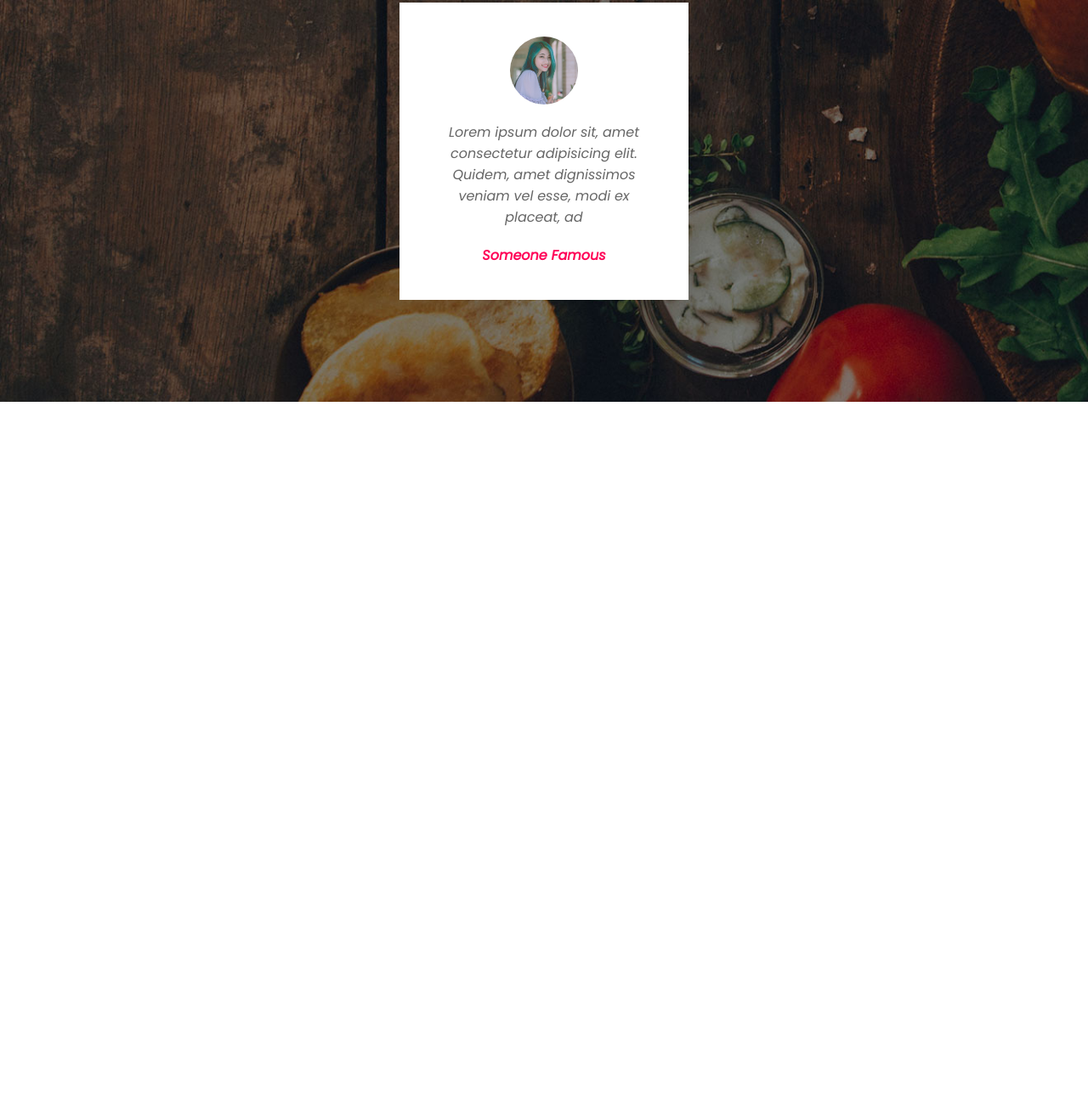
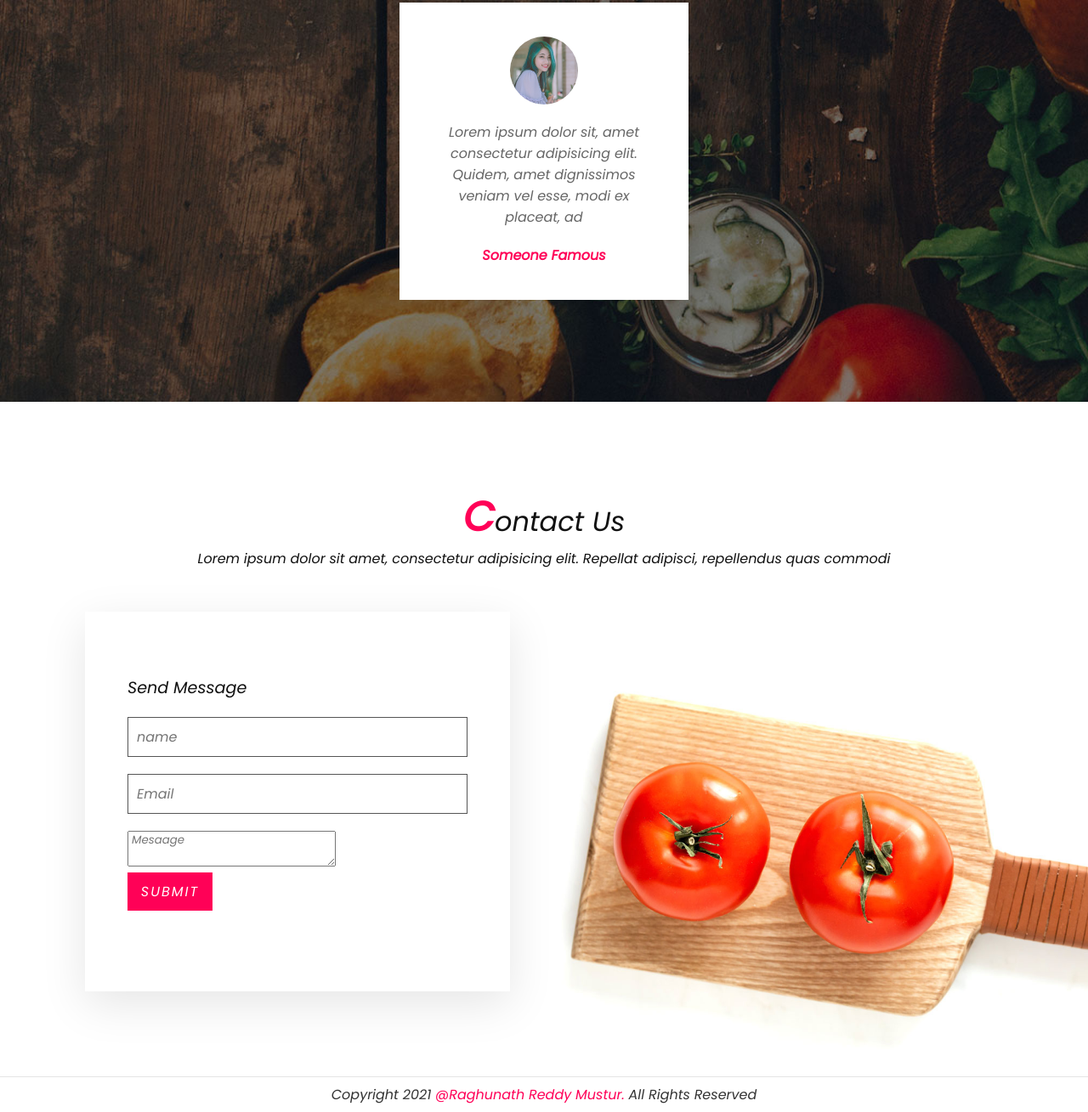
Before and after one commit to raghunathreddymustur/Foodie, a plain HTML site: page index.html in a window 1280 px wide. Shown: the part 4715-6024 px from the top of the page at 85% size. Before the commit the page ends 5188 px from the top, so only its background shows below. Drawn offline with Linux system fonts and the light colour scheme.

Commit message:
'contactAndCopyright'

```diff
--- a/index.html
+++ b/index.html
@@ -194,6 +194,34 @@
                 </div>
             </div>
         </section>
+        <section class="contact" id="contact">
+            <div class="title">
+                <h2 class="titleText"><span>C</span>ontact Us</h2>
+                <p>Lorem ipsum dolor sit amet, consectetur adipisicing elit. Repellat adipisci, repellendus quas commodi </p>
+            </div>
+            <div class="contactForm">
+                <h3>Send Message</h3>
+                <div class="inputBox">
+                    <input type="text" placeholder="name">
+                </div>
+                <div class="inputBox">
+                    <input type="email" placeholder="Email">
+                </div class="inputBox">
+                    <textarea  placeholder=" Mesaage" ></textarea>
+                <div>
+
+                </div>
+                <div class="inputBox">
+                    <input type="Submit" placeholder="Send">
+                </div>
+
+            </div>
+        </section>
+        <div class="copyrightText">
+            <p>Copyright 2021 <a href="https://github.com/raghunathreddymustur/Foodie/commits/master">@Raghunath Reddy Mustur.</a> All Rights Reserved
+               </p>
+
+        </div>
         <script type="text/javascript">
             window.addEventListener('scroll',function(){
                 const header=document.querySelector('header');
--- a/style.css
+++ b/style.css
@@ -292,3 +292,70 @@ section{
     color: #ff0157;
     font-weight: 600;
 }
+.contact{
+    background: url(images/bg3.jpg);
+    background-size: cover;
+}
+.contactForm
+{
+    padding: 75px 50px;
+    background:#fff ;
+    box-shadow: 0 15px 50px rgba(0, 0,0, 0.1);
+    max-width: 500px;
+    margin-top: 50px;
+}
+.contactForm h3
+{
+    color: #111;
+    font-size: 1.2em;
+    margin-bottom: 20px;
+    font-weight: 500;
+}
+.contactForm .inputBox
+{
+    position: relative;
+    width: 100%;
+    margin-bottom: 20px;
+}
+.contactForm .inputBox input,
+.contactForm .inputBox textarea{
+    width: 100%;
+    border: 1px solid #555;
+    padding: 10px;
+    color: #111;
+    outline: none;
+    font-size: 16px;
+    font-weight: 300;
+    resize: none;
+}
+.contactForm .inputBox input[type='submit']
+{
+    font-size:1em;
+    color: #fff;
+    background: #ff0157;
+    display: inline-block;
+    text-transform: uppercase;
+    text-decoration: none;
+    letter-spacing: 2px;
+    transition: 0.5s;
+    max-width: 100px;
+    font-weight: 500;
+    border: none;
+    cursor: pointer;
+}
+.copyrightText
+{
+    padding: 8px 40px;
+    border-top: 1px solid rgba(0, 0,0, 0.1);
+    text-align: center;
+}
+.copyrightText p
+{
+    color: #333;
+}
+.copyrightText a
+{
+    color: #ff0157;
+    font-weight: 500;
+    text-decoration: none;
+}
```
